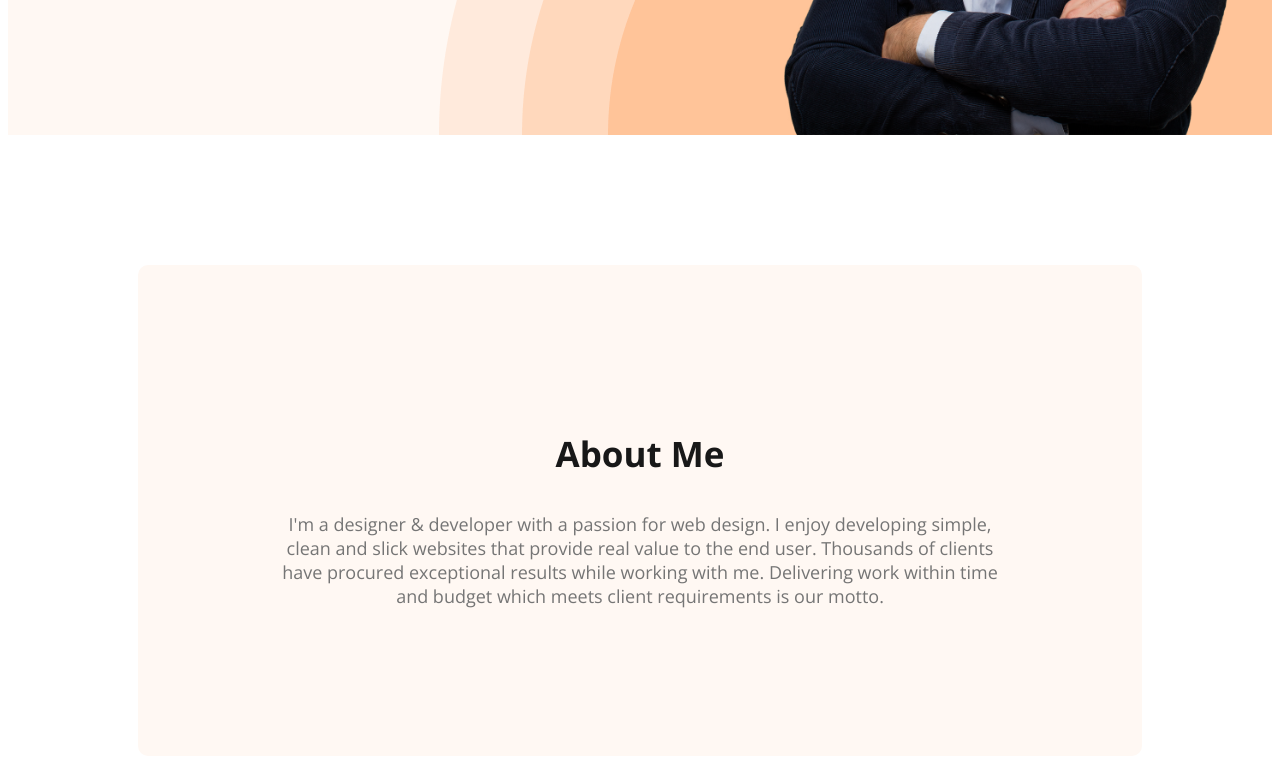
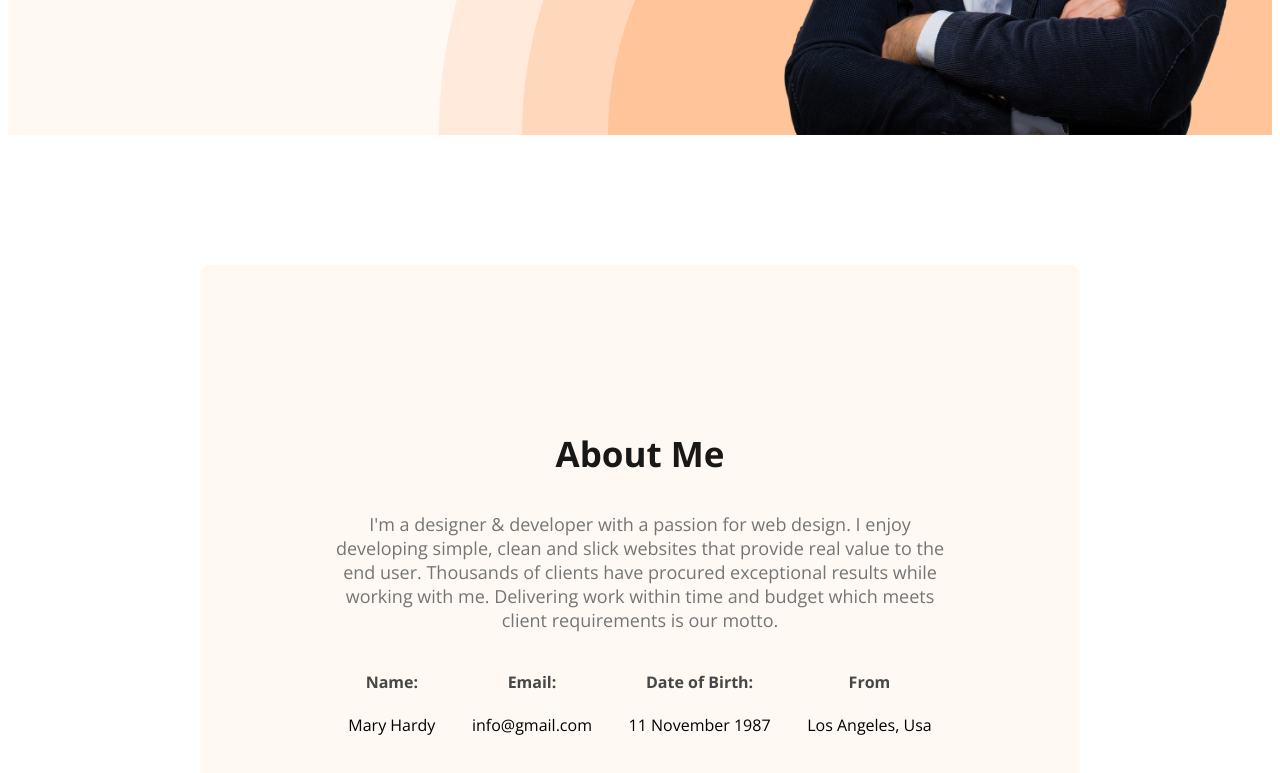
Before and after one commit to RafiKK98/webdeveloper-portfolio, a plain HTML site: page index.html in a window 1280 px wide. Shown: the part 633-1406 px from the top of the page. Drawn offline with nearby package versions, Linux system fonts and the light colour scheme.

Commit message:
added about section pt2

```diff
--- a/index.html
+++ b/index.html
@@ -45,6 +45,25 @@
                 time and budget which meets client requirements is
                 our motto.
             </p>
+            <div class="about-info-container">
+                <!-- .about-info*4>h4.info-description -->
+                <div class="about-info">
+                    <h4 class="info-title">Name:</h4>
+                    <p class="info-description">Mary Hardy</p>
+                </div>
+                <div class="about-info">
+                    <h4 class="info-title">Email:</h4>
+                    <p class="info-description">info@gmail.com</p>
+                </div>
+                <div class="about-info">
+                    <h4 class="info-title">Date of Birth:</h4>
+                    <p class="info-description">11 November 1987</p>
+                </div>
+                <div class="about-info">
+                    <h4 class="info-title">From</h4>
+                    <p class="info-description">Los Angeles, Usa</p>
+                </div>
+            </div>
         </section>
     </main>
     <footer>
--- a/styles/portfolio.css
+++ b/styles/portfolio.css
@@ -90,6 +90,10 @@ nav a {
 }
 
 /* main section styles */
+main {
+    max-width: 1140px;
+    margin: 0 auto;
+}
 
 /* about section styles */
 .about {
@@ -98,3 +102,13 @@ nav a {
     background-color: #FFF8F3;
     margin: 130px;
 }
+.about-info-container {
+    display: flex;
+    justify-content: space-around;
+}
+.about-info {
+    text-align: center;
+}
+.info-title {
+    color: #474747;
+}
```
